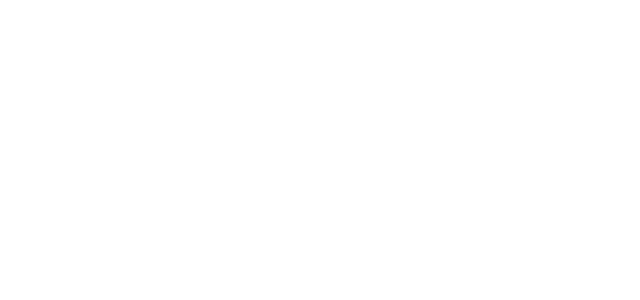
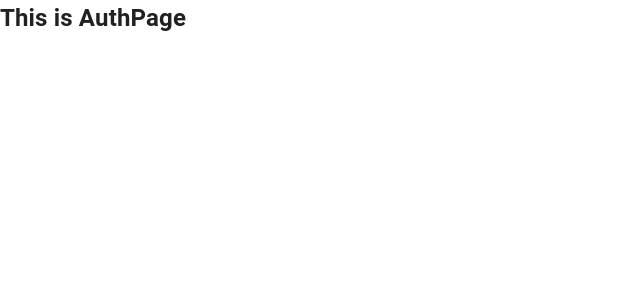
Before and after one commit to junseokoh-hub/react-mui-dashboard, a React (Vite) app: page /auth in a window 1280 px wide. Shown: the top 300 px of the page, without its empty margins (0-640 px from the left). Built offline with nearby package versions, Linux system fonts and the light colour scheme.

Commit message:
feat: add global themes and styles

```diff
--- a/package.json
+++ b/package.json
@@ -9,6 +9,9 @@
     "preview": "vite preview"
   },
   "dependencies": {
+    "@emotion/react": "^11.10.6",
+    "@emotion/styled": "^11.10.6",
+    "@mui/material": "^5.12.0",
     "react": "^18.2.0",
     "react-dom": "^18.2.0",
     "react-router-dom": "^6.10.0"
--- a/src/App.tsx
+++ b/src/App.tsx
@@ -1,5 +1,8 @@
+import { RouterProvider } from "react-router-dom";
+import { router } from "./Router";
+
 const App = () => {
-  return <div></div>;
+  return <RouterProvider router={router} />;
 };
 
 export default App;
--- /dev/null
+++ b/src/Router.tsx
@@ -0,0 +1,35 @@
+import { createBrowserRouter } from "react-router-dom";
+import HomePage from "./pages/HomePage";
+import Layout from "./components/layout/Layout";
+import AuthPage from "./pages/AuthPage";
+
+const routerInfo = [
+  {
+    id: 1,
+    path: "/",
+    element: <HomePage />,
+    withAuth: true,
+  },
+  {
+    id: 2,
+    path: "/auth",
+    element: <AuthPage />,
+    withAuth: false,
+  },
+];
+
+export const router = createBrowserRouter(
+  routerInfo.map((router) => {
+    if (router.withAuth) {
+      return {
+        path: router.path,
+        element: <Layout>{router.element}</Layout>,
+      };
+    } else {
+      return {
+        path: router.path,
+        element: router.element,
+      };
+    }
+  }),
+);
--- /dev/null
+++ b/src/components/layout/Layout.tsx
@@ -0,0 +1,14 @@
+import React from "react";
+import { Navigate } from "react-router-dom";
+
+interface LayoutProps {
+  children: React.ReactNode;
+}
+
+const isAuth = localStorage.getItem("auth");
+
+const Layout = ({ children }: LayoutProps) => {
+  return <main>{isAuth ? children : <Navigate to="/auth" />}</main>;
+};
+
+export default Layout;
--- /dev/null
+++ b/src/libs/theme.ts
@@ -0,0 +1,30 @@
+import { createTheme } from "@mui/material/styles";
+import { indigo } from "@mui/material/colors";
+
+export const theme = createTheme({
+  components: {
+    MuiCssBaseline: {
+      styleOverrides: {
+        "*": {
+          padding: 0,
+          margin: 0,
+          boxSizing: "border-box",
+        },
+      },
+    },
+  },
+  palette: {
+    primary: {
+      light: indigo[300],
+      main: indigo[500],
+      dark: indigo[700],
+    },
+  },
+  breakpoints: {
+    values: {
+      sm: 480,
+      md: 768,
+      lg: 1080,
+    },
+  },
+});
--- a/src/main.tsx
+++ b/src/main.tsx
@@ -1,7 +1,12 @@
 import ReactDOM from "react-dom/client";
 import App from "./App";
-import "./index.css";
+import CssBaseline from "@mui/material/CssBaseline";
+import { ThemeProvider } from "@mui/material/styles";
+import { theme } from "./libs/theme";
 
 ReactDOM.createRoot(document.getElementById("root") as HTMLElement).render(
-  <App />,
+  <ThemeProvider theme={theme}>
+    <CssBaseline />
+    <App />
+  </ThemeProvider>,
 );
--- /dev/null
+++ b/src/pages/AuthPage.tsx
@@ -0,0 +1,5 @@
+const AuthPage = () => {
+  return <h2>This is AuthPage</h2>;
+};
+
+export default AuthPage;
--- /dev/null
+++ b/src/pages/HomePage.tsx
@@ -0,0 +1,5 @@
+const HomePage = () => {
+  return <div>Homepage!</div>;
+};
+
+export default HomePage;
--- /dev/null
+++ b/src/types/theme.d.ts
@@ -0,0 +1,8 @@
+import { ThemeOptions } from "@mui/material/styles";
+
+declare module "@mui/material/styles" {
+  interface BreakpointOverrides {
+    xs: false;
+    xl: false;
+  }
+}
```
Also changed, not shown: tsconfig.json (+6 -3 lines), src/index.css (deleted), 1 other file (tests, documents, lock files or other folders).
